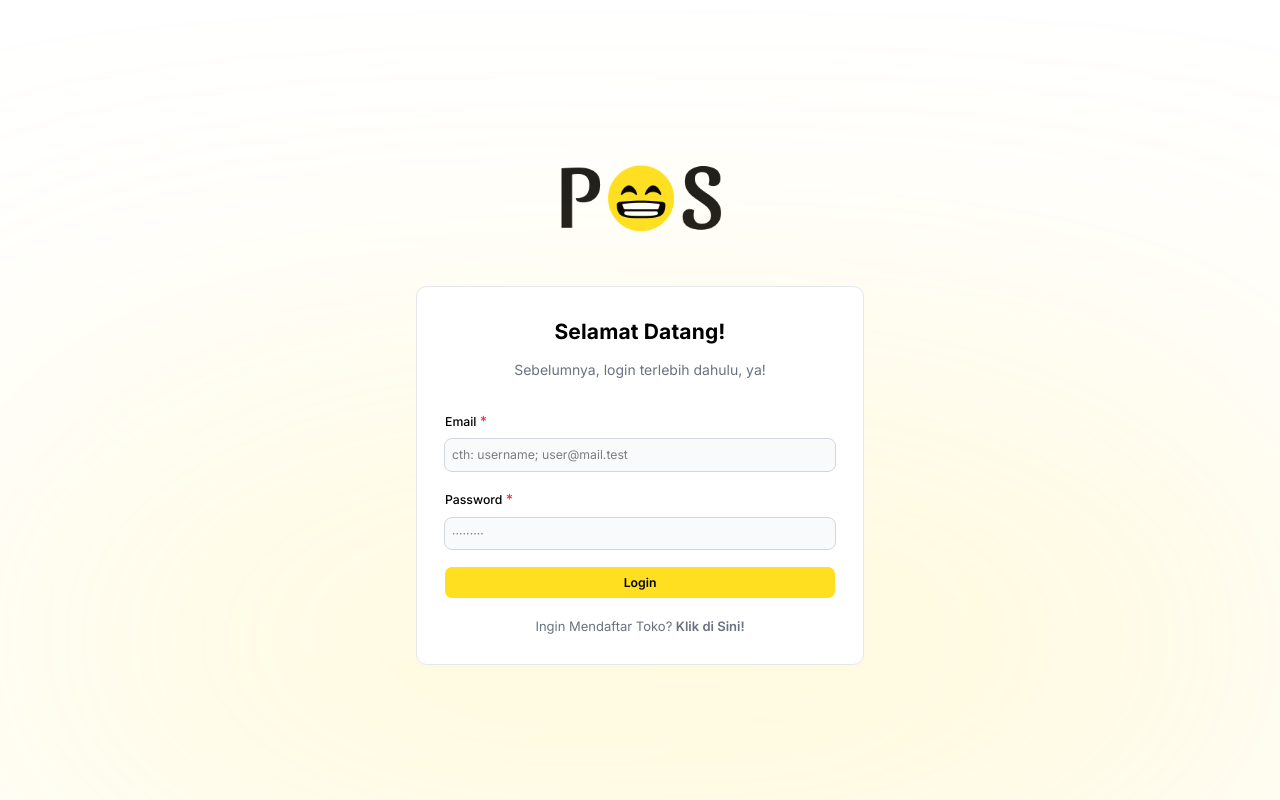
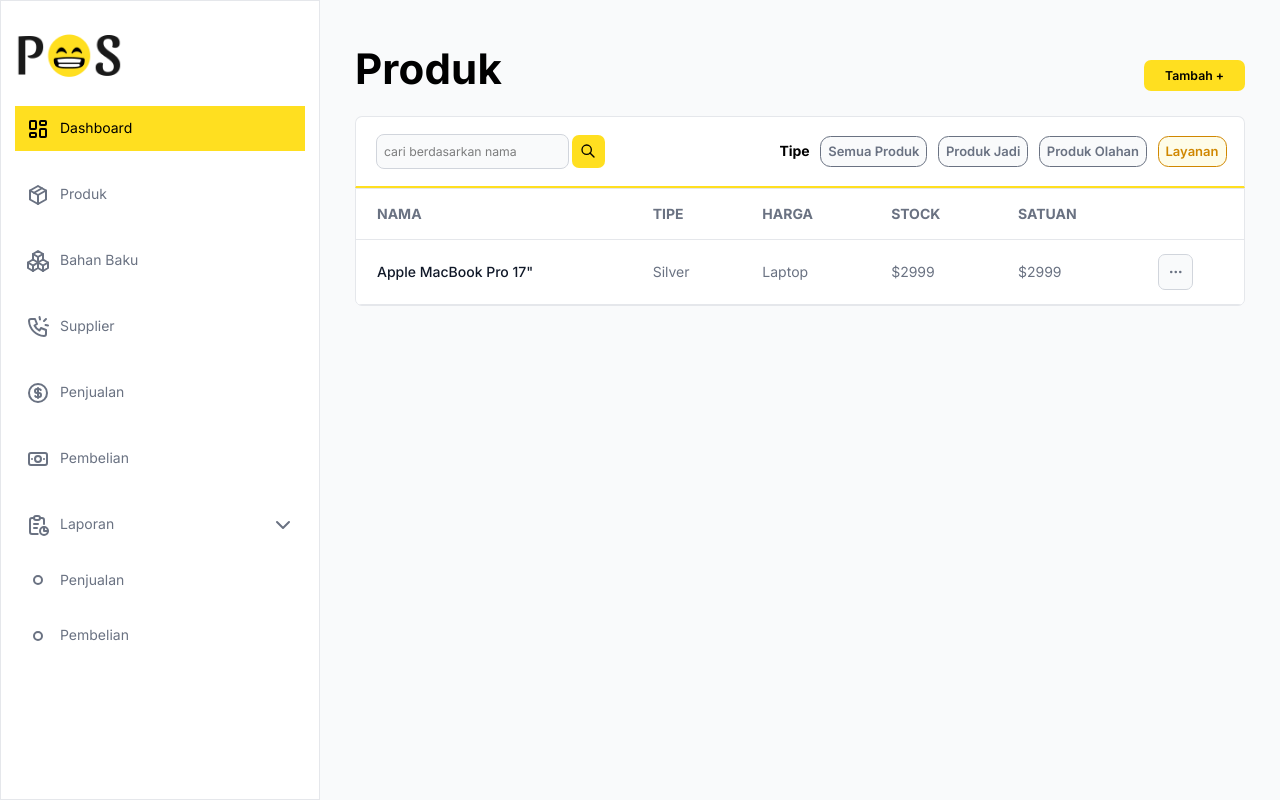
Before and after one commit to ahmadhilmandani/fe-emoji-pos, a React (Vite) app: page / in a window 1280 px wide. Built offline with nearby package versions, Linux system fonts and the light colour scheme.

Commit message:
add: product index page

```diff
--- /dev/null
+++ b/src/components/Badge.jsx
@@ -0,0 +1,34 @@
+import { IconLoader2 } from "@tabler/icons-react"
+
+const BADGE_TYPE = {
+  'PRIMARY': 'primary',
+  'SECONDARY': 'secondary',
+  'SUCCESS': 'success',
+  'DANGER': 'danger',
+  'WARNING': 'warning',
+  'DEFAULT': 'default'
+}
+
+
+
+export default function Badge({ onClickProp = () => { }, badgeType = BADGE_TYPE.DEFAULT, children, isLoading = false }) {
+
+  if (badgeType == BADGE_TYPE.PRIMARY) {
+    return (
+      <>
+        <button onClick={onClickProp} type="button" className={`flex justify-center items-center gap-3 text-yellow-600 border border-yellow-600 bg-yellow-50 font-semibold rounded-xl text-[13px] px-2 py-1 ring-0 focus:outline-none transition-all ${isLoading ? 'cursor-not-allowed' : 'cursor-pointer'}`}>
+          {children}
+        </button>
+      </>
+    )
+  }
+  else {
+    return (
+      <>
+        <button onClick={onClickProp} type="button" className={`flex justify-center items-center gap-3 text-gray-500 border border-gray-500 bg-gray-50 font-semibold rounded-xl text-[13px] px-2 py-1 ring-0 focus:outline-none transition-all ${isLoading ? 'cursor-not-allowed' : 'cursor-pointer'}`}>
+          {children}
+        </button>
+      </>
+    )
+  }
+}
--- a/src/components/Button.jsx
+++ b/src/components/Button.jsx
@@ -16,7 +16,7 @@ export default function Button({ onClickProp = () => { }, buttonType = BUTTON_TY
   if (buttonType == BUTTON_TYPE.PRIMARY) {
     return (
       <>
-        <button onClick={onClickProp} type="button" className={`flex justify-center items-center gap-3 text-light bg-yellow-300 hover:bg-amber-300 font-semibold rounded-lg text-sm px-6 py-2 dark:bg-yellow-400 dark:hover:bg-yellow-500 ring-0 focus:outline-none transition-all ${isExtend && 'w-full'} ${isLoading ? 'cursor-not-allowed' : 'cursor-pointer'}`}>
+        <button onClick={onClickProp} type="button" className={`flex justify-center items-center gap-3 text-light bg-yellow-300 hover:bg-amber-300 font-semibold rounded-lg text-sm px-6 py-2 ring-0 focus:outline-none transition-all ${isExtend && 'w-full'} ${isLoading ? 'cursor-not-allowed' : 'cursor-pointer'}`}>
           {isLoading && <IconLoader2 className="animate-spin text-sm" />}
           {children}
         </button>
--- /dev/null
+++ b/src/components/Sidebar.jsx
@@ -0,0 +1,54 @@
+import { Link } from "react-router"
+import LogoPos from "../assets/logo.png"
+import { IconCashBanknote, IconChevronDown, IconCoin, IconLayoutDashboard, IconPackage, IconPackages, IconPhoneRinging, IconPoint, IconReport } from "@tabler/icons-react"
+
+export default function Sidebar() {
+  return (
+    <aside className={`lg:w-[280px] xl:w-[320px] sticky h-screen z-10 left-0 top-0 bottom-0 bg-white border border-gray-200 p-4`}>
+      <img src={LogoPos} alt="" className="h-20 mb-6" />
+      <Link className="hover:bg-yellow-50 transition-all bg-yellow-300 flex gap-3 items-center p-3">
+        <IconLayoutDashboard />
+        Dashboard
+      </Link>
+      <Link className="hover:bg-yellow-50 transition-all flex gap-3 items-center mt-6 p-3 text-gray-500">
+        <IconPackage />
+        Produk
+      </Link>
+      <Link className="hover:bg-yellow-50 transition-all flex gap-3 items-center mt-6 p-3 text-gray-500">
+        <IconPackages />
+        Bahan Baku
+      </Link>
+      <Link className="hover:bg-yellow-50 transition-all flex gap-3 items-center mt-6 p-3 text-gray-500">
+        <IconPhoneRinging />
+        Supplier
+      </Link>
+      <Link className="hover:bg-yellow-50 transition-all flex gap-3 items-center mt-6 p-3 text-gray-500">
+        <IconCoin />
+        Penjualan
+      </Link>
+      <Link className="hover:bg-yellow-50 transition-all flex gap-3 items-center mt-6 p-3 text-gray-500">
+        <IconCashBanknote />
+        Pembelian
+      </Link>
+      <div className="mt-6">
+        <div className="mb-3 p-3 flex items-center gap-3 text-gray-500">
+          <IconReport />
+          <div className="mr-auto">
+            Laporan
+          </div>
+          <div className="">
+            <IconChevronDown />
+          </div>
+        </div>
+        <div className="flex gap-3 items-center py-3 px-3 mb-3 text-gray-500">
+          <IconPoint />
+          Penjualan
+        </div>
+        <div className="flex gap-3 items-center py-3 px-3 mb-3 text-gray-500">
+          <IconPoint />
+          Pembelian
+        </div>
+      </div>
+    </aside>
+  )
+}
--- a/src/index.css
+++ b/src/index.css
@@ -99,15 +99,15 @@
   }
 
   h1 {
-    @apply text-2xl leading-[160%] tracking-[0.15px];
+    @apply text-5xl leading-[160%] tracking-[0.15px];
   }
 
   h2 {
-    @apply text-xl leading-[160%] tracking-[0.15px];
+    @apply text-4xl leading-[160%] tracking-[0.15px];
   }
 
   h3 {
-    @apply text-lg leading-[160%] tracking-[0.15px];
+    @apply text-3xl leading-[160%] tracking-[0.15px];
   }
 
   p {
--- a/src/layouts/MainLayout.jsx
+++ b/src/layouts/MainLayout.jsx
@@ -1,24 +1,15 @@
 import { Outlet } from "react-router";
 import Sidebar from "../components/Sidebar";
-import { useEffect, useState } from "react";
-import { getUserInfo } from "../api/getUserInfo";
 
 export default function MainLayout() {
-  const [userInfo, setUserInfo] = useState()
-  useEffect(() => {
-    const handleGetUserInfo = async () => {
-      const res = await getUserInfo()
-      setUserInfo(res.data.data.user)
-      console.log(res)
-    }
 
-    handleGetUserInfo()
-  }, [])
   return (
     <>
-      <div className='bg-light dark:bg-dark w-full min-h-screen flex relative gap-5'>
+      <div className='w-full min-h-screen flex relative gap-5 bg-gray-50'>
         <Sidebar />
-        <Outlet context={userInfo}  />
+        <div className="flex-1 py-10 pr-10 pl-5">
+          <Outlet />
+        </div>
       </div>
     </>
   )
--- /dev/null
+++ b/src/pages/Product/Index.jsx
@@ -0,0 +1,97 @@
+import { IconDots, IconSearch } from "@tabler/icons-react";
+import Badge from "../../components/Badge";
+import Button from "../../components/Button";
+import Input from "../../components/Input";
+
+export default function ProductIndex() {
+  return (
+    <div className={``}>
+      <header className="flex justify-between items-center gap-5">
+        <h1>Produk</h1>
+        <Button buttonType={'primary'}>
+          Tambah +
+        </Button>
+      </header>
+      <div>
+        <div className="flex justify-between items-center gap-5 bg-white p-5 rounded-t-lg border border-b-2 border-b-yellow-300 border-gray-200">
+          <div className="flex gap-1 items-stretch">
+            <Input
+              valueProp={''} placeholderProp={'cari berdasarkan nama'} typeProp={'text'} inputId={'cari'} onChangeProp={() => {
+              }} isRequired={false}
+            />
+            <div className="p-2.5 flex justify-center items-center aspect-square rounded-lg bg-yellow-300">
+              <IconSearch size={16} />
+            </div>
+          </div>
+          <div className="flex items-center gap-3">
+            <b>
+              Tipe
+            </b>
+            <Badge>
+              Semua Produk
+            </Badge>
+            <Badge>
+              Produk Jadi
+            </Badge>
+            <Badge>
+              Produk Olahan
+            </Badge>
+            <Badge badgeType={'primary'} >
+              Layanan
+            </Badge>
+          </div>
+        </div>
+        <div className="relative overflow-x-auto rounded-b-lg border border-gray-200">
+          <table className="w-full text-left rtl:text-right text-gray-500">
+            <thead className="text-gray-700 uppercase bg-white border-b border-gray-200">
+              <tr>
+                <th scope="col" className="px-6 py-4 text-gray-500">
+                  Nama
+                </th>
+                <th scope="col" className="px-6 py-4 text-gray-500">
+                  Tipe
+                </th>
+                <th scope="col" className="px-6 py-4 text-gray-500">
+                  Harga
+                </th>
+                <th scope="col" className="px-6 py-4 text-gray-500">
+                  Stock
+                </th>
+                <th scope="col" className="px-6 py-4 text-gray-500">
+                  Satuan
+                </th>
+                <th scope="col" className="px-6 py-4 text-gray-500">
+                  <span className="sr-only">Edit</span>
+                </th>
+              </tr>
+            </thead>
+            <tbody>
+              <tr className="bg-white border-b border-gray-200 hover:bg-gray-50">
+                <th scope="row" className="px-6 py-4 font-medium text-gray-900 whitespace-nowrap">
+                  Apple MacBook Pro 17"
+                </th>
+                <td className="px-6 py-4">
+                  Silver
+                </td>
+                <td className="px-6 py-4">
+                  Laptop
+                </td>
+                <td className="px-6 py-4">
+                  $2999
+                </td>
+                <td className="px-6 py-4">
+                  $2999
+                </td>
+                <td className="px-6 py-4 text-right">
+                  <div className="w-10 p-2.5 flex justify-center items-center aspect-square rounded-lg border border-gray-300 bg-gray-50">
+                    <IconDots size={16} />
+                  </div>
+                </td>
+              </tr>
+            </tbody>
+          </table>
+        </div>
+      </div>
+    </div>
+  )
+}
--- a/src/routes/index.jsx
+++ b/src/routes/index.jsx
@@ -1,10 +1,26 @@
 import { createBrowserRouter } from "react-router";
 import LoginIndex from "../pages/Login/Index";
 import RegisterStoreIndex from "../pages/Register/Store/Index";
+import MainLayout from "../layouts/MainLayout";
+import ProductIndex from "../pages/Product/Index";
 
 export const router = createBrowserRouter([
   {
-    path: "/",
+    path: '/',
+    Component: MainLayout,
+    children: [
+      {
+        index: true,
+        element: <ProductIndex />
+      },
+      {
+        path: 'product',
+        element: <ProductIndex />
+      },
+    ]
+  },
+  {
+    path: "/login",
     Component: LoginIndex,
   },
   {
```
Also changed, not shown: src/pages/Ingredient/Index.jsx (added).
